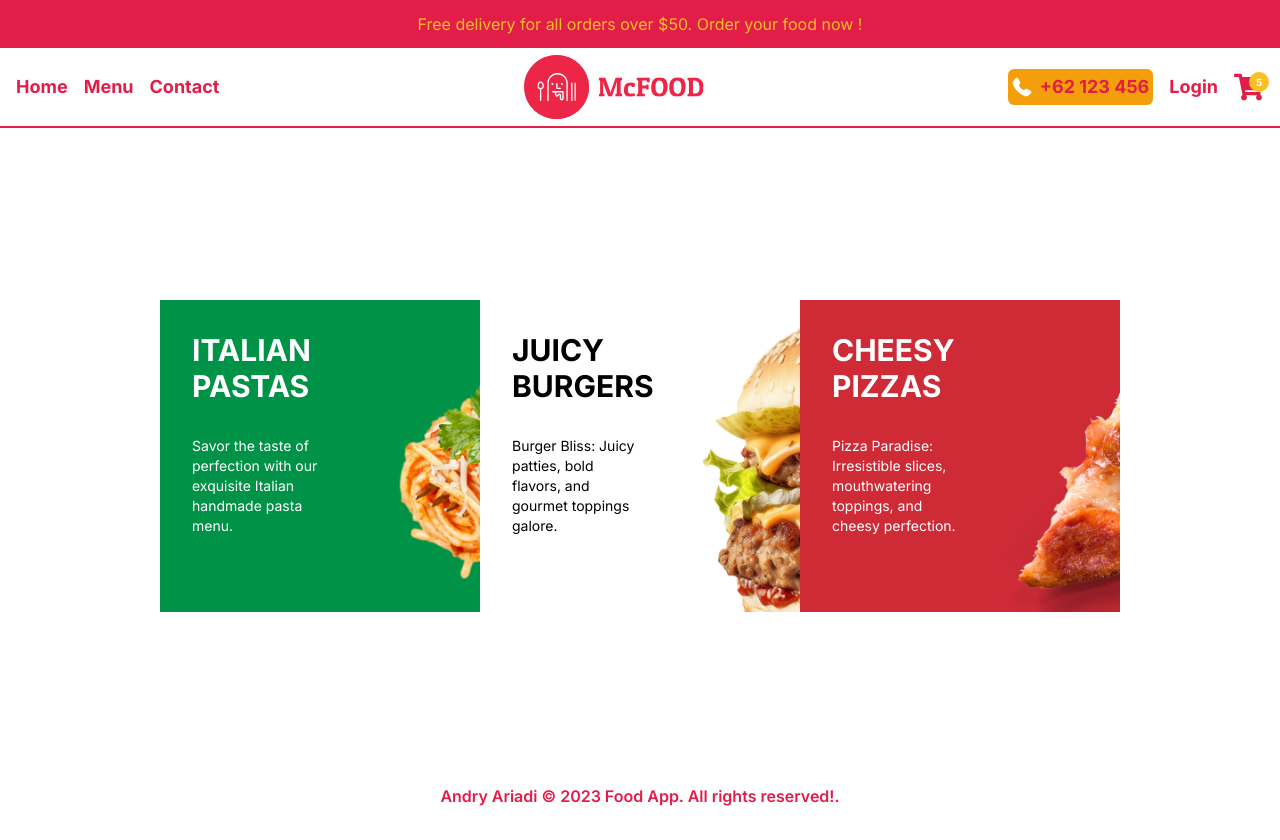
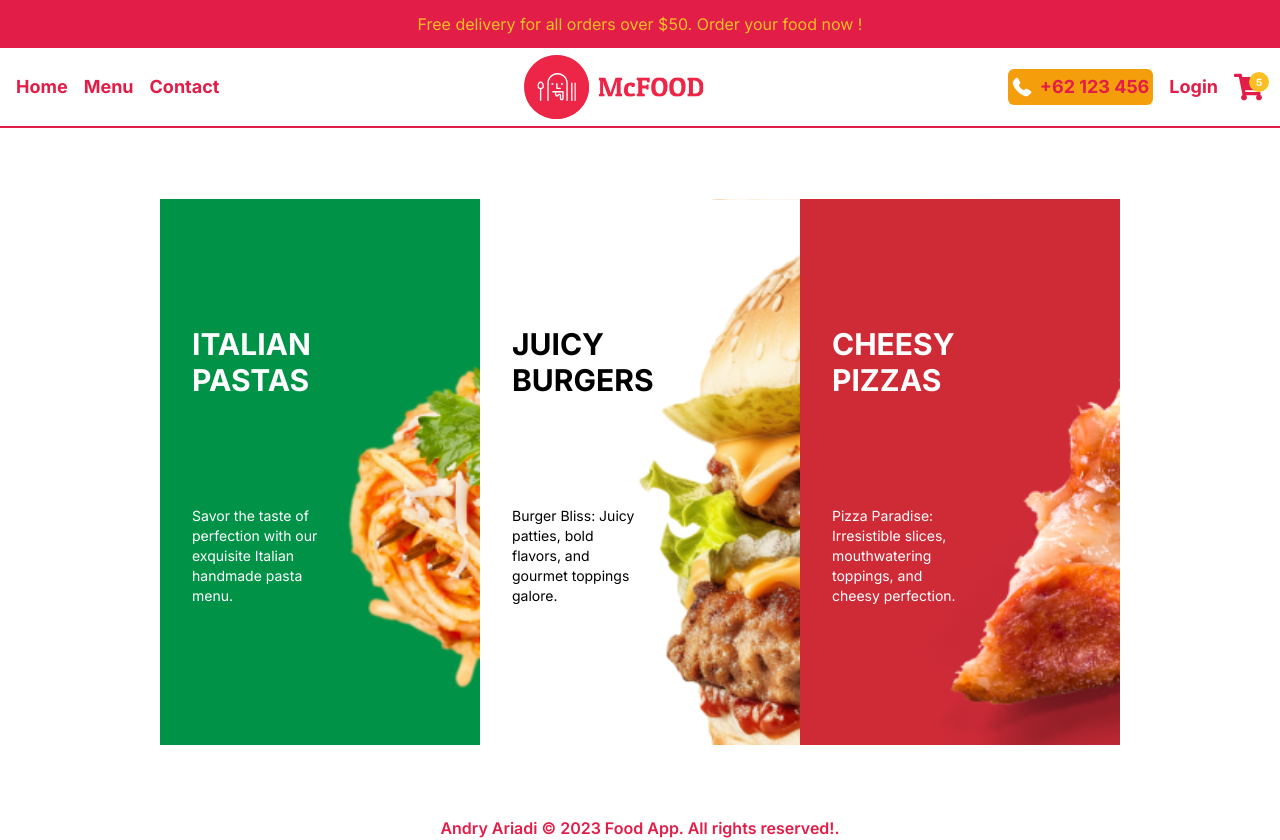
Before and after one commit to andryariadi/client-foodordering-app, a Next.js app: page /menu in a window 1280 px wide. Before the commit the page ends 808 px from the top, so only its background shows below. Built offline with nearby package versions, Linux system fonts and the light colour scheme.

Commit message:
styling menu page

```diff
--- a/src/app/menu/page.tsx
+++ b/src/app/menu/page.tsx
@@ -4,22 +4,19 @@ import React from "react";
 
 const MenuPage = () => {
   return (
-    <div className="p-4 lg:px-20 xl:px-40 h-[calc(100vh-6rem)] md:h-[calc(100vh-9rem)] flex flex-col md:flex-row items-center">
-      {menu.map((category) => (
-        <Link
-          href={`/menu/${category.slug}`}
-          key={category.id}
-          className="w-full h-1/3 bg-cover p-8 md:h-1/2"
-          style={{ backgroundImage: `url(${category.img})` }}
-        >
-          <div className={`text-${category.color} w-1/2`}>
-            <h1 className="uppercase font-bold text-3xl">{category.title}</h1>
-            <p className="text-sm my-8">{category.desc}</p>
-            <button className={`hidden 2xl:block bg-${category.color} text-${category.color === "black" ? "white" : "red-500"} py-2 px-4 rounded-md`}>Explore</button>
-          </div>
-        </Link>
-      ))}
-    </div>
+    <>
+      <div className="p-4 md:px-20 xl:px-40 h-[calc(100vh-7rem)] flex flex-col md:flex-row items-center mb-44 md:mb-0">
+        {menu.map((item) => (
+          <Link href={`/menu/${item.slug}`} key={item.id} style={{ backgroundImage: `url(${item.img})` }} className="w-full h-1/2 md:h-5/6 bg-cover bg-center p-8">
+            <div className={`text-${item.color} w-1/2 h-full justify-evenly flex flex-col`}>
+              <h1 className="text-2xl md:text-3xl font-bold uppercase">{item.title}</h1>
+              <p className="text-sm my-3">{item.desc}</p>
+              <button className={`hidden 2xl:block py-2 px-4 w-1/2 rounded-md bg-amber-500 text-white`}>Explore</button>
+            </div>
+          </Link>
+        ))}
+      </div>
+    </>
   );
 };
 
```
